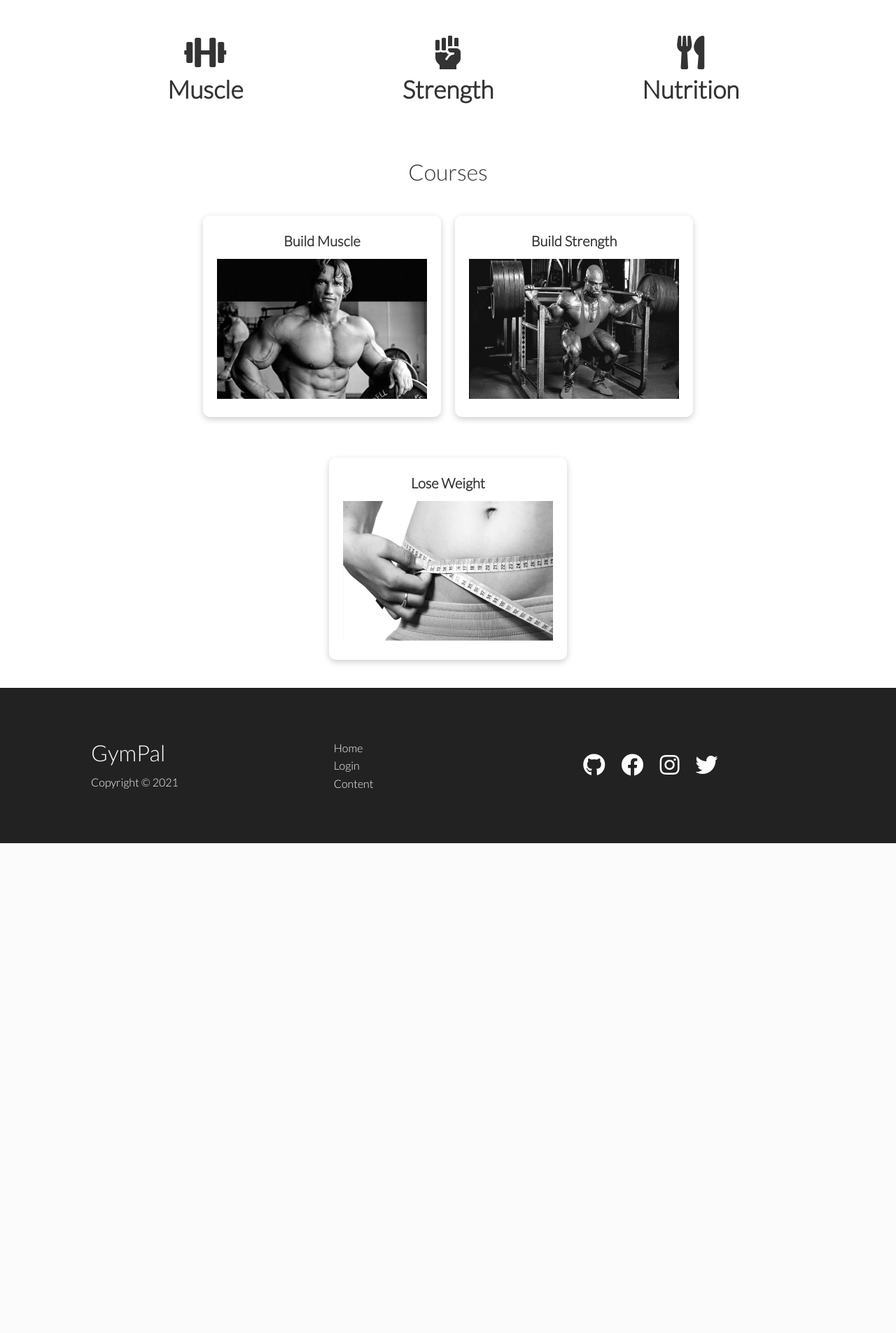
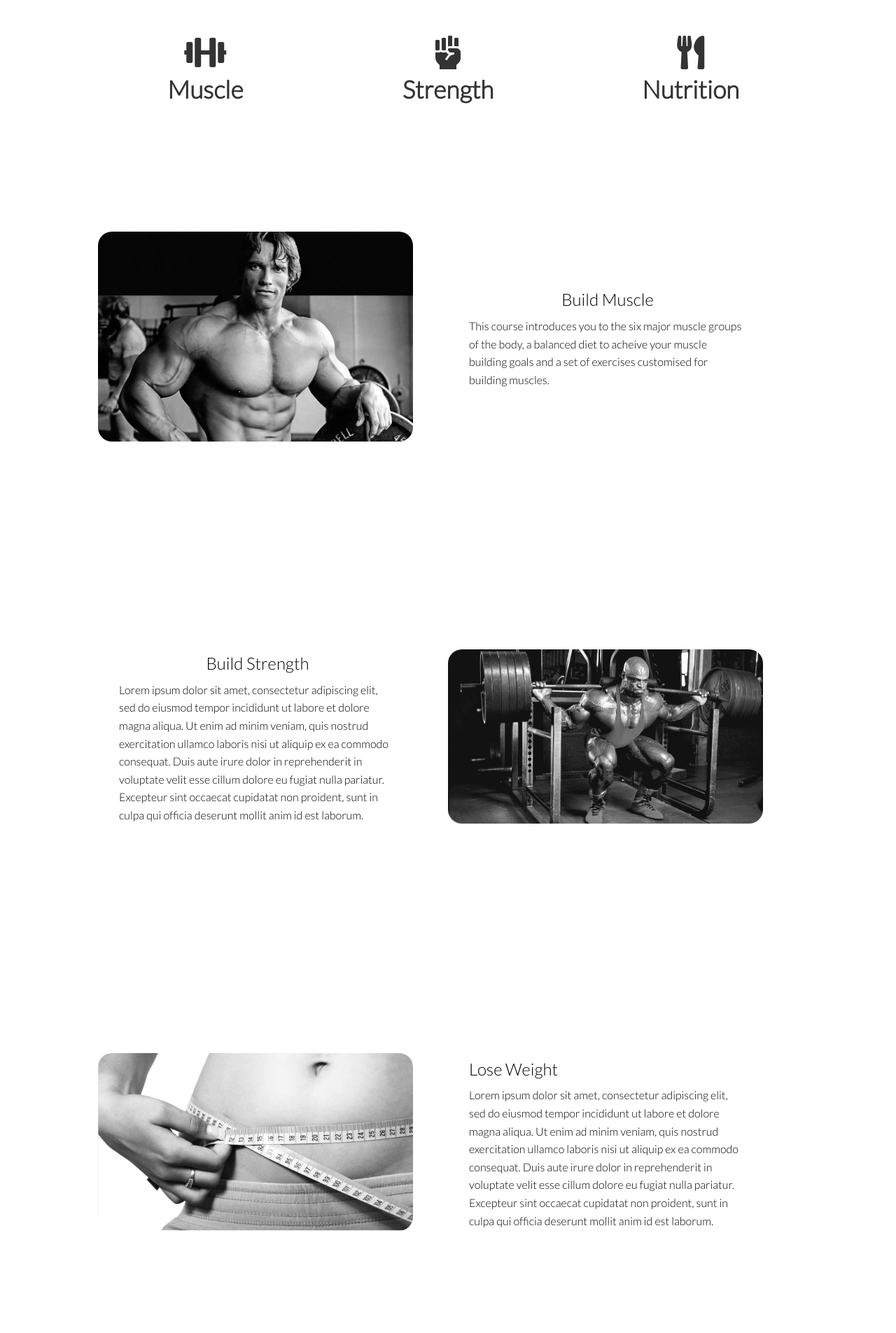
Before and after one commit to lukesalter71/CITS3403-Project, a Flask app: page / in a window 1280 px wide. Shown: the part 627-2532 px from the top of the page at 70% size. Before the commit the page ends 1832 px from the top, so only its background shows below. Run offline with Flask 2, Linux system fonts and the light colour scheme.

Commit message:
Refactored landing page (#29)

```diff
--- a/website/static/styles/base.css
+++ b/website/static/styles/base.css
@@ -422,7 +422,8 @@ footer {
     display: flex;
     align-items: center;
     justify-content: center;
-    padding-bottom: 20%;
+    padding-top: 10%;
+    padding-bottom: 10%;
 }
 
 .post-left{
--- a/website/templates/landing.html
+++ b/website/templates/landing.html
@@ -83,25 +83,54 @@
     </div>
 </section>
 
-<section class="courses">
-    <h2 class="md text-center my-2">
-        Courses
-    </h2>
-    <div class="container flex">
-        <div class="card">
-            <h4>Build Muscle</h4>
-            <img src="../static/images/muscle.jpg" alt="" style="width: 300px; height: 200px">
-        </div>
-        <div class="card">
-            <h4>Build Strength</h4>
-            <img src="../static/images/strength.jpg" alt="" style="width: 300px; height: 200px">
-        </div>
-        <div class="card">
-            <h4>Lose Weight</h4>
-            <img src="../static/images/weight.jpg" alt="" style="width: 300px; height: 200px">
+<div class="post-container">
+        <div class="post-left">
+          <a href="#">
+            <img src="{{ url_for('static', filename='images/muscle.jpg') }}" style="border-radius: 20px; width: 90%;"/>
+          </a>
+    </div>
+    <div class="post-right">
+        <div class="post-content">
+            <h2 style="text-align: center;">Build Muscle</h2>
+            <p>This course introduces you to the six major muscle groups of the body, a balanced diet to acheive your muscle building goals and a set of exercises customised for building muscles.</p>
         </div>
     </div>
-</section>
+</div>
+<div class="post-container">
+    <div class="post-right">
+        <div class="post-content">
+            <h2 style="text-align: center;">Build Strength</h2>
+            <p>Lorem ipsum dolor sit amet, consectetur adipiscing elit, sed do eiusmod tempor incididunt ut labore et
+                dolore magna aliqua. Ut enim ad minim veniam, quis nostrud exercitation ullamco laboris nisi ut aliquip
+                ex ea commodo consequat. Duis aute irure dolor in reprehenderit in voluptate velit esse cillum dolore eu
+                fugiat nulla pariatur. Excepteur sint occaecat cupidatat non proident, sunt in culpa qui officia
+                deserunt mollit anim id est laborum.</p>
+        </div>
+    </div>
+    <div class="post-left">
+      <a href="#">
+        <img src="{{ url_for('static', filename='images/strength.jpg') }}" style="border-radius: 20px; width: 90%;"/>
+      </a>
+    </div>
+</div>
+
+<div class="post-container">
+        <div class="post-left">
+          <a href="#">
+            <img src="{{ url_for('static', filename='images/weight.jpg') }}" style="border-radius: 20px; width: 90%;"/>
+          </a>
+    </div>
+    <div class="post-right">
+        <div class="post-content">
+            <h2>Lose Weight</h2>
+            <p>Lorem ipsum dolor sit amet, consectetur adipiscing elit, sed do eiusmod tempor incididunt ut labore et
+                dolore magna aliqua. Ut enim ad minim veniam, quis nostrud exercitation ullamco laboris nisi ut aliquip
+                ex ea commodo consequat. Duis aute irure dolor in reprehenderit in voluptate velit esse cillum dolore eu
+                fugiat nulla pariatur. Excepteur sint occaecat cupidatat non proident, sunt in culpa qui officia
+                deserunt mollit anim id est laborum.</p>
+        </div>
+    </div>
+</div>
 
 <footer class="footer bg-dark py-5">
     <div class="container grid grid-3">
```
